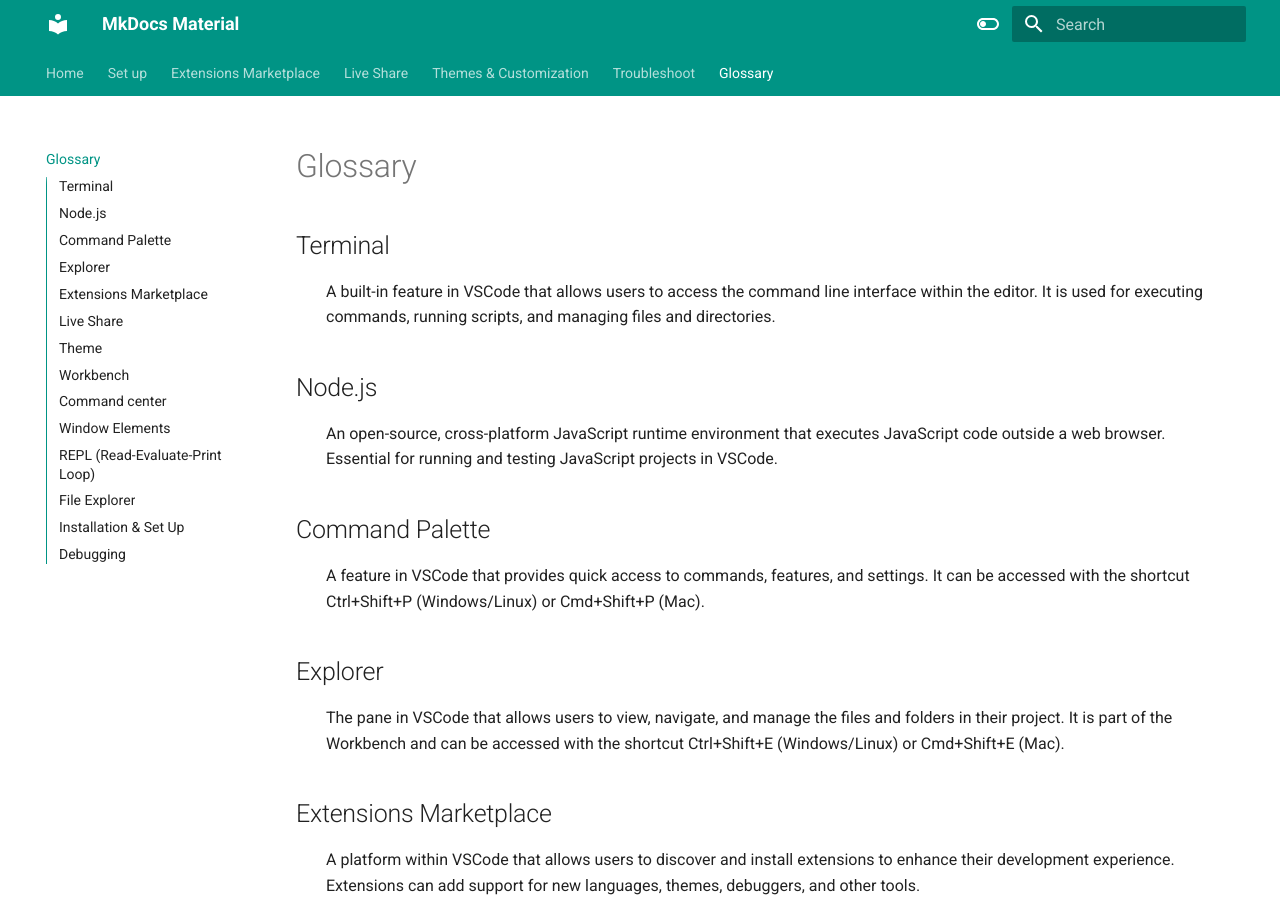
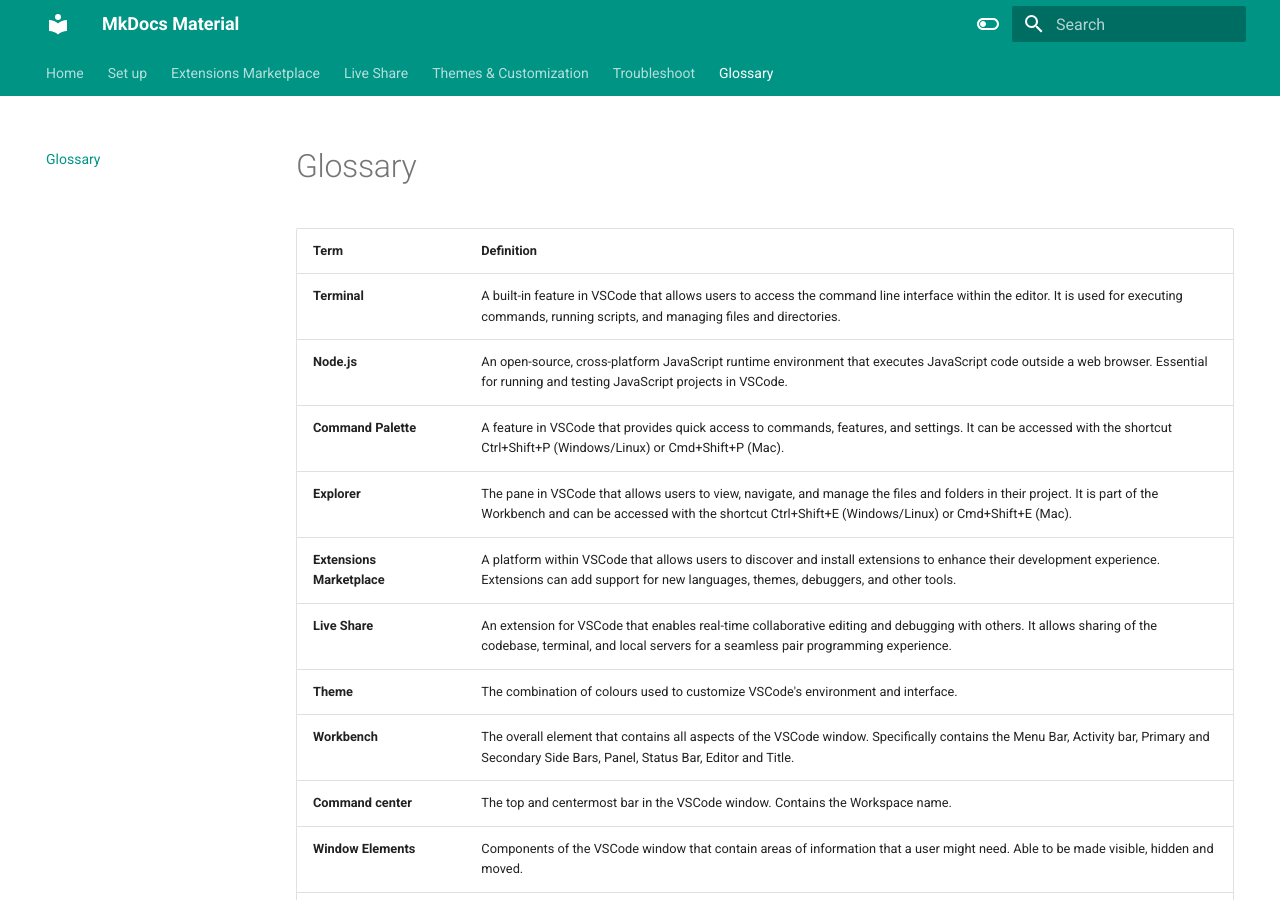
Before and after one commit to allison-dahan/mkdocs-material, an MkDocs documentation site: the page built from docs/GlossaryAllison.md, in a window 1280 px wide and 900 px high. Built offline with MkDocs 1.6.1 and Material for MkDocs 9.7.7, drawn with Linux system fonts in a browser that asks for light colours.

Commit message:
refactor glossary

```diff
--- a/docs/GlossaryAllison.md
+++ b/docs/GlossaryAllison.md
@@ -1,57 +1,18 @@
 # Glossary
 
-## Terminal
-
-: A built-in feature in VSCode that allows users to access the command line interface within the editor. It is used for executing commands, running scripts, and managing files and directories.
-
-## Node.js
-
-: An open-source, cross-platform JavaScript runtime environment that executes JavaScript code outside a web browser. Essential for running and testing JavaScript projects in VSCode.
-
-## Command Palette
-
-: A feature in VSCode that provides quick access to commands, features, and settings. It can be accessed with the shortcut Ctrl+Shift+P (Windows/Linux) or Cmd+Shift+P (Mac).
-
-## Explorer
-
-: The pane in VSCode that allows users to view, navigate, and manage the files and folders in their project. It is part of the Workbench and can be accessed with the shortcut Ctrl+Shift+E (Windows/Linux) or Cmd+Shift+E (Mac).
-
-## Extensions Marketplace
-
-: A platform within VSCode that allows users to discover and install extensions to enhance their development experience. Extensions can add support for new languages, themes, debuggers, and other tools.
-
-## Live Share
-
-: An extension for VSCode that enables real-time collaborative editing and debugging with others. It allows sharing of the codebase, terminal, and local servers for a seamless pair programming experience.
-
-## Theme
-
-: The combination of colours used to customize VSCode's environment and interface.
-
-## Workbench
-
-: The overall element that contains all aspects of the VSCode window. Specifically contains the Menu Bar, Activity bar, Primary and Secondary Side Bars, Panel, Status Bar, Editor and Title.
-
-## Command center
-
-: The top and centermost bar in the VSCode window. Contains the Workspace name.
-
-## Window Elements
-
-: Components of the VSCode window that contain areas of information that a user might need. Able to be made visible, hidden and moved.
-
-## REPL (Read-Evaluate-Print Loop)
-
-: An interactive programming environment that takes single user inputs (expressions), evaluates them, and returns the result to the user. VSCode supports JavaScript REPL through the Node.js runtime.
-
-## File Explorer
-
-: A feature within the Explorer in VSCode that provides a graphical interface for accessing and managing project files and directories.
-
-## Installation & Set Up
-
-: The initial process of downloading and configuring VSCode and necessary tools (like Node.js) on a user's system to prepare for development activities.
-
-## Debugging
-
-: The process of identifying and removing errors from computer software. VSCode provides integrated debugging tools to help developers diagnose and fix issues in their code.
+| **Term**                            | **Definition**                                                                                                                                                                                                                  |
+| ----------------------------------- | ------------------------------------------------------------------------------------------------------------------------------------------------------------------------------------------------------------------------------- |
+| **Terminal**                        | A built-in feature in VSCode that allows users to access the command line interface within the editor. It is used for executing commands, running scripts, and managing files and directories.                                  |
+| **Node.js**                         | An open-source, cross-platform JavaScript runtime environment that executes JavaScript code outside a web browser. Essential for running and testing JavaScript projects in VSCode.                                             |
+| **Command Palette**                 | A feature in VSCode that provides quick access to commands, features, and settings. It can be accessed with the shortcut Ctrl+Shift+P (Windows/Linux) or Cmd+Shift+P (Mac).                                                     |
+| **Explorer**                        | The pane in VSCode that allows users to view, navigate, and manage the files and folders in their project. It is part of the Workbench and can be accessed with the shortcut Ctrl+Shift+E (Windows/Linux) or Cmd+Shift+E (Mac). |
+| **Extensions Marketplace**          | A platform within VSCode that allows users to discover and install extensions to enhance their development experience. Extensions can add support for new languages, themes, debuggers, and other tools.                        |
+| **Live Share**                      | An extension for VSCode that enables real-time collaborative editing and debugging with others. It allows sharing of the codebase, terminal, and local servers for a seamless pair programming experience.                      |
+| **Theme**                           | The combination of colours used to customize VSCode's environment and interface.                                                                                                                                                |
+| **Workbench**                       | The overall element that contains all aspects of the VSCode window. Specifically contains the Menu Bar, Activity bar, Primary and Secondary Side Bars, Panel, Status Bar, Editor and Title.                                     |
+| **Command center**                  | The top and centermost bar in the VSCode window. Contains the Workspace name.                                                                                                                                                   |
+| **Window Elements**                 | Components of the VSCode window that contain areas of information that a user might need. Able to be made visible, hidden and moved.                                                                                            |
+| **REPL (Read-Evaluate-Print Loop)** | An interactive programming environment that takes single user inputs (expressions), evaluates them, and returns the result to the user. VSCode supports JavaScript REPL through the Node.js runtime.                            |
+| **File Explorer**                   | A feature within the Explorer in VSCode that provides a graphical interface for accessing and managing project files and directories.                                                                                           |
+| **Installation & Set Up**           | The initial process of downloading and configuring VSCode and necessary tools (like Node.js) on a user's system to prepare for development activities.                                                                          |
+| **Debugging**                       | The process of identifying and removing errors from computer software. VSCode provides integrated debugging tools to help developers diagnose and fix issues in their code.                                                     |
```
